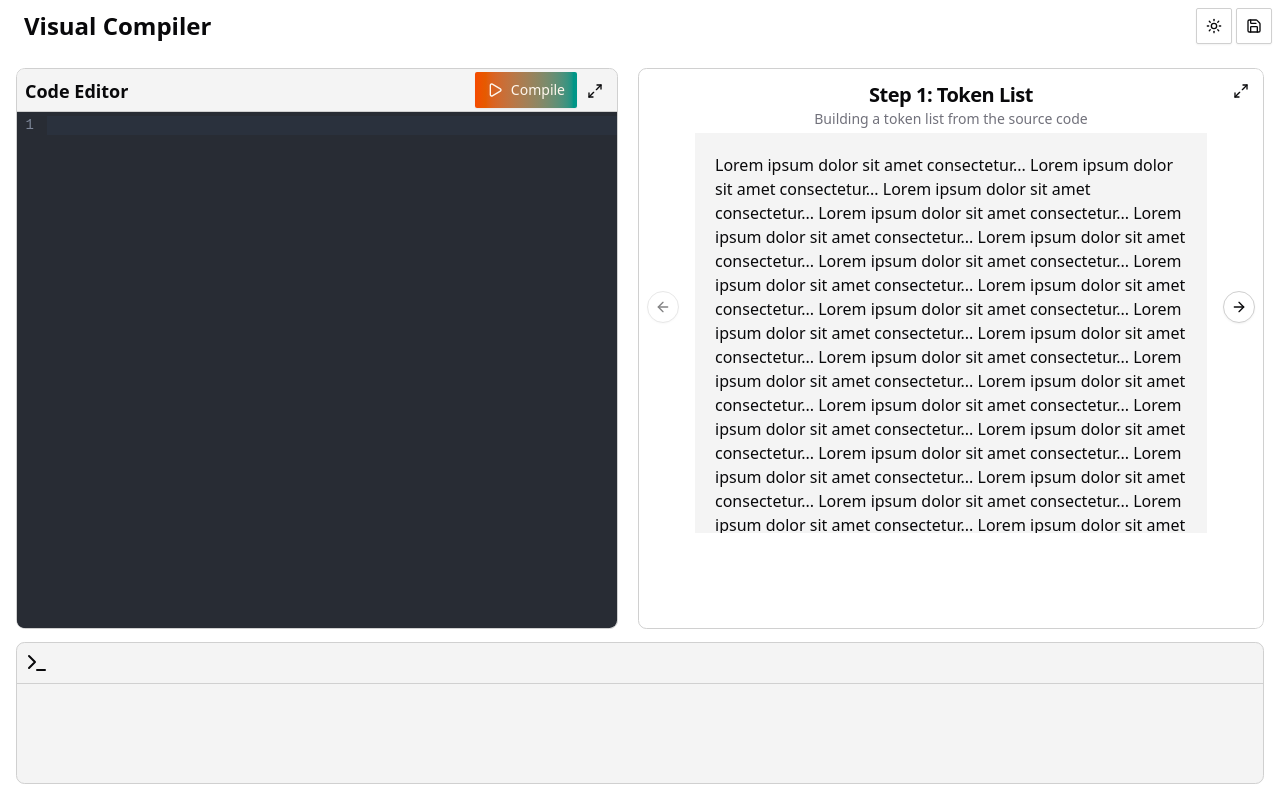
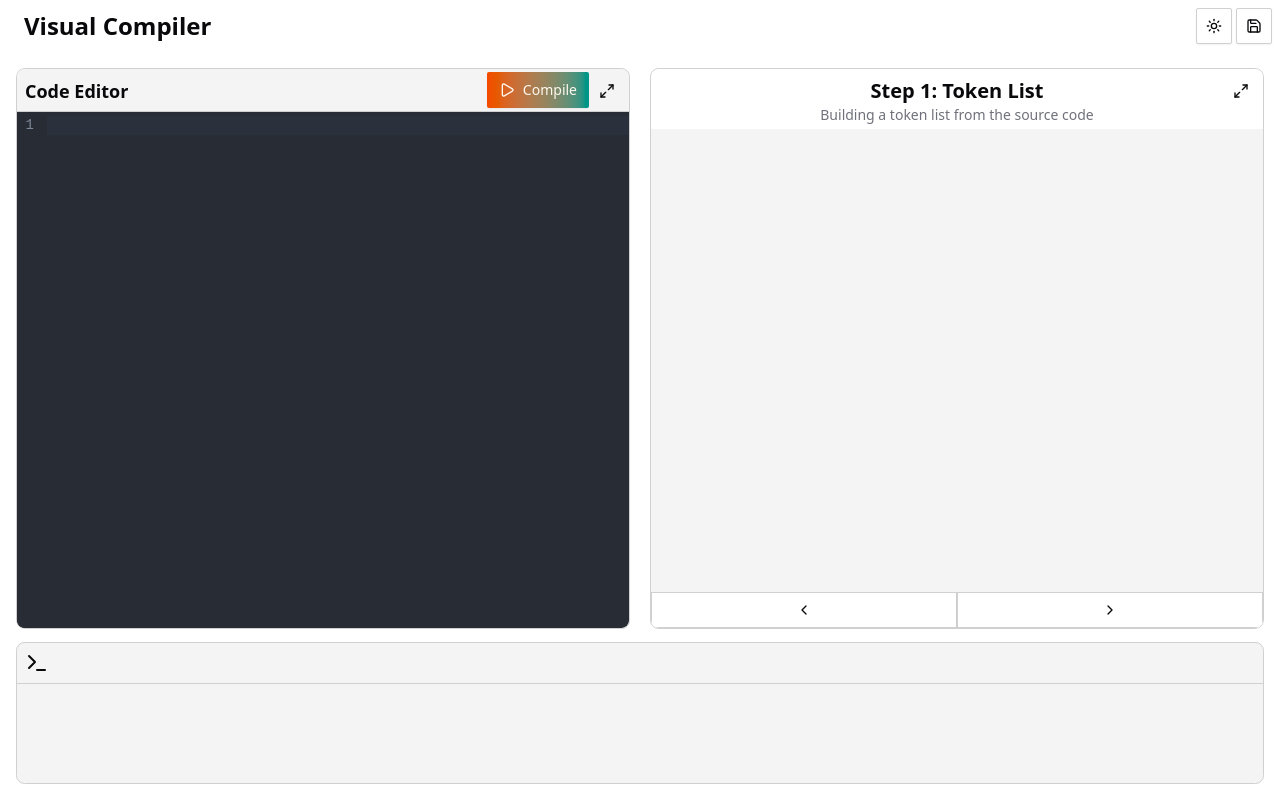
Before and after one commit to VisualCompiler/compiler-app, a React (Vite) app: page / in a window 1280 px wide. Built offline with nearby package versions, Linux system fonts and the light colour scheme.

Commit message:
fix: Compiler output panel size issue + some code reorganization #12

```diff
--- /dev/null
+++ b/src/Hooks/useCompilationSteps.tsx
@@ -0,0 +1,35 @@
+import { useState } from "react"
+
+export const useCompilationSteps = () => {
+  const steps = [
+    {
+      title: 'Token List',
+      description: 'Building a token list from the source code',
+      content: <></>,
+    },
+    {
+      title: 'Abstract Syntax Tree (AST)',
+      description: 'Building the AST from the token list',
+      content: <></>,
+    },
+    {
+      title: 'Intermediate Representation (IR)',
+      description: 'Generating the IR with optimizations',
+      content: <></>,
+    },
+    {
+      title: 'Generated Code (WASM)',
+      description: 'Translating IR to WebAssembly',
+      content: <></>,
+    },
+  ]
+
+  const [index, setIndex] = useState(0)
+
+  return {
+    currentStep: steps[index],
+    index,
+    next: () => setIndex((i) => (i + 1) % steps.length),
+    prev: () => setIndex((i) => (i === 0 ? steps.length - 1 : i - 1)),
+  }
+}
--- /dev/null
+++ b/src/Screens/CompilationSteps/CompilationStep.tsx
@@ -0,0 +1,41 @@
+interface CompilationStepProps {
+  index: number
+  title: string
+  description: string
+  content: React.ReactNode
+  children?: React.ReactNode
+}
+
+export const CompilationStep = ({
+  index,
+  title,
+  description,
+  content,
+  children,
+}: CompilationStepProps) => (
+  <div className="flex flex-col h-full">
+    <div className="shrink-0 px-4 pt-2 pb-1">
+      <h2 className="text-center text-xl font-semibold text-balance">
+        Step {index + 1}: {title}
+      </h2>
+      <p className="text-center text-sm text-muted-foreground">
+        {description}
+      </p>
+    </div>
+
+    <div
+      className="flex-grow overflow-auto bg-secondary/30 p-5
+        [&::-webkit-scrollbar]:w-2
+        [&::-webkit-scrollbar]:p-0.5
+        [&::-webkit-scrollbar-track]:rounded-full
+        [&::-webkit-scrollbar-track]:bg-gray-100
+        [&::-webkit-scrollbar-thumb]:rounded-full
+        [&::-webkit-scrollbar-thumb]:bg-gray-300
+        dark:[&::-webkit-scrollbar-track]:bg-neutral-700
+        dark:[&::-webkit-scrollbar-thumb]:bg-neutral-500"
+    >
+      {content}
+      {children}
+    </div>
+  </div>
+)
--- a/src/Screens/HomeScreen.tsx
+++ b/src/Screens/HomeScreen.tsx
@@ -1,6 +1,6 @@
 import { useContext } from 'react'
 import { Modal } from '../Providers/Modals/Modal'
-import { FolderComponent } from '../components/FolderComponent/FolderComponent'
+import { FolderComponent } from '../components/FolderComponent'
 import { Button } from '../components/ui/button'
 import { modalConstants, ModalContext } from '../Providers/ModalProvider'
 import { Header } from '@/components/Header'
--- a/src/Screens/PlaygroundScreen.tsx
+++ b/src/Screens/PlaygroundScreen.tsx
@@ -1,6 +1,6 @@
 import { useState, useEffect, useContext, useCallback } from 'react'
 import { useParams, useNavigate } from 'react-router-dom'
-import { Terminal, Play, Save } from 'lucide-react'
+import { Terminal, Play, Save, ChevronLeft, ChevronRight } from 'lucide-react'
 import { EditorContainer } from '@/components/EditorContainer'
 import { ExpandToggleButton } from '@/components/ExpandToggleButton'
 import { ModeToggle } from '@/components/mode-toggle'
@@ -10,33 +10,23 @@ import {
   ResizablePanel,
   ResizablePanelGroup,
 } from '@/components/ui/resizable'
-import {
-  Carousel,
-  CarouselContent,
-  CarouselNext,
-  CarouselPrevious,
-} from '@/components/ui/carousel'
 import { Button } from '@/components/ui/button'
 import { Separator } from '@/components/ui/separator'
-import { CompilationStep } from '@/components/CompilationStep'
+import { CompilationStep } from '@/Screens/CompilationSteps/CompilationStep'
 import { usePlayground } from '@/Hooks/usePlayground'
 import { Modal } from '../Providers/Modals/Modal'
 import { modalConstants, ModalContext } from '../Providers/ModalProvider'
+import { useCompilationSteps } from '@/Hooks/useCompilationSteps'
 
 export const PlaygroundScreen = () => {
   const { folderId, fileId } = useParams()
   const navigate = useNavigate()
 
   const [code, setCode] = useState<string>('')
-  const [isUnsaved, setIsUnsaved] = useState(false)
+  const [, setIsUnsaved] = useState(false)
   const { getCode, saveCode } = usePlayground()
   const modalFeatures = useContext(ModalContext)
 
-  const SaveCardModal = () => {
-    // Pass the current code to the modal
-    modalFeatures?.setModalPayload(code)
-    modalFeatures?.openModal(modalConstants.SAVE_CARD)
-  }
   // This function updates the component's local state
   const handleCodeChange = useCallback((newCode: string) => {
     setCode(newCode)
@@ -55,25 +45,8 @@ export const PlaygroundScreen = () => {
     }
   }
 
-  const compilationSteps = [
-    {
-      title: 'Token List',
-      description: 'Building a token list from the source code',
-    },
-    {
-      title: 'Abstract Syntax Tree (AST)',
-      description: 'Building the Abstract Syntax Tree (AST)',
-    },
-    {
-      title: 'Intermediate Representation (IR)',
-      description:
-        'Generating the Intermediate Representation (IR) with optimizations',
-    },
-    {
-      title: 'Generated Code (WASM)',
-      description: 'Translating the IR to WASM',
-    },
-  ]
+  const { currentStep, index, next, prev } = useCompilationSteps()
+
   const [isLeftFull, setIsLeftFull] = useState(false)
   const [isRightFull, setIsRightFull] = useState(false)
   const isAnyPanelFull = isLeftFull || isRightFull
@@ -92,10 +65,6 @@ export const PlaygroundScreen = () => {
     if (isLeftFull) setIsRightFull(false)
     if (isRightFull) setIsLeftFull(false)
   }, [isLeftFull, isRightFull])
-
-  const dummyText = Array(500)
-    .fill(`Lorem ipsum dolor sit amet consectetur...`)
-    .join('\n\n')
 
   return (
     <div className="flex flex-col h-screen">
@@ -160,7 +129,7 @@ export const PlaygroundScreen = () => {
             <ResizablePanel
               defaultSize={isLeftFull ? 0 : isRightFull ? 100 : 50}
               minSize={isRightFull ? 100 : 20}
-              className="flex flex-col p-3 h-full"
+              className="flex flex-col"
               style={{
                 display: isLeftFull ? 'none' : 'flex',
               }}
@@ -169,21 +138,25 @@ export const PlaygroundScreen = () => {
                 expanded={isRightFull}
                 onToggle={() => setIsRightFull(!isRightFull)}
               />
-              <Carousel className="ml-11 mr-11">
-                <CarouselContent className="h-full">
-                  {compilationSteps.map((step, index) => (
-                    <CompilationStep
-                      index={index}
-                      title={step.title}
-                      description={step.description}
-                    >
-                      {dummyText}
-                    </CompilationStep>
-                  ))}
-                </CarouselContent>
-                <CarouselPrevious />
-                <CarouselNext />
-              </Carousel>
+              <div className="flex flex-col h-full">
+                <CompilationStep {...currentStep} index={index} />
+              </div>
+              <div className="flex w-full">
+                <Button
+                  variant="outline"
+                  onClick={prev}
+                  className="flex-1 text-xl py-2 rounded-none"
+                >
+                  <ChevronLeft />
+                </Button>
+                <Button
+                  variant="outline"
+                  onClick={next}
+                  className="flex-1 text-xl py-2 rounded-none"
+                >
+                  <ChevronRight />
+                </Button>
+              </div>
             </ResizablePanel>
           </ResizablePanelGroup>
         </ResizablePanel>
--- a/src/components/CompilationStep.tsx
+++ /dev/null
@@ -1,37 +0,0 @@
-import { CarouselItem } from './ui/carousel'
-interface CompilationStepProps {
-  index: number
-  title: string
-  description: string
-  children?: React.ReactNode
-}
-
-export const CompilationStep = ({
-  index,
-  title,
-  description,
-  children,
-}: CompilationStepProps) => (
-  <CarouselItem>
-    <h2 className="text-center text-xl font-semibold tracking-tight text-balance">
-      Step {index + 1}: {title}
-    </h2>
-    <p className="text-center text-sm text-muted-foreground mb-1 max-h-100">
-      {description}
-    </p>
-    <div
-      className="bg-secondary/30 p-5 max-h-100 overflow-auto
-  [&::-webkit-scrollbar]:w-2
-[&::-webkit-scrollbar]:p-0.5
-  [&::-webkit-scrollbar-track]:rounded-full
-  [&::-webkit-scrollbar-track]:bg-gray-100
-  [&::-webkit-scrollbar-thumb]:rounded-full
-  [&::-webkit-scrollbar-thumb]:bg-gray-300
-  dark:[&::-webkit-scrollbar-track]:bg-neutral-700
-  dark:[&::-webkit-scrollbar-thumb]:bg-neutral-500"
-    >
-      {/* check if we need <pre> tag to preserve formatting of the dummy text */}
-      {children}
-    </div>
-  </CarouselItem>
-)
--- a/src/components/FolderComponent/FolderComponent.tsx
+++ b/src/components/FolderComponent.tsx
@@ -1,8 +1,8 @@
 import { useContext, useState } from 'react'
-import { PlaygroundContext } from '../../Providers/PlaygroundProvider'
-import { modalConstants, ModalContext } from '../../Providers/ModalProvider'
+import { PlaygroundContext } from '../Providers/PlaygroundProvider'
+import { modalConstants, ModalContext } from '../Providers/ModalProvider'
 import { useNavigate } from 'react-router-dom'
-import { Button } from '../ui/button'
+import { Button } from './ui/button'
 
 type FileType = {
   id: string
--- a/src/components/ui/button.tsx
+++ b/src/components/ui/button.tsx
@@ -30,7 +30,6 @@ const buttonVariants = cva(
   }
 )
 
-// 👇 FIX: forwardRef is now used here
 const Button = React.forwardRef<
   HTMLButtonElement,
   React.ComponentProps<"button"> &
--- a/src/index.css
+++ b/src/index.css
@@ -118,3 +118,23 @@
     @apply bg-background text-foreground;
   }
 }
+
+.token-keyword {
+  @apply text-primary;
+}
+
+.token-identifier {
+  @apply text-chart-2;
+}
+
+.token-int {
+  @apply text-chart-3;
+}
+
+.token-symbol {
+  @apply text-chart-4;
+}
+
+.token-eof {
+  @apply text-muted-foreground;
+}
```
